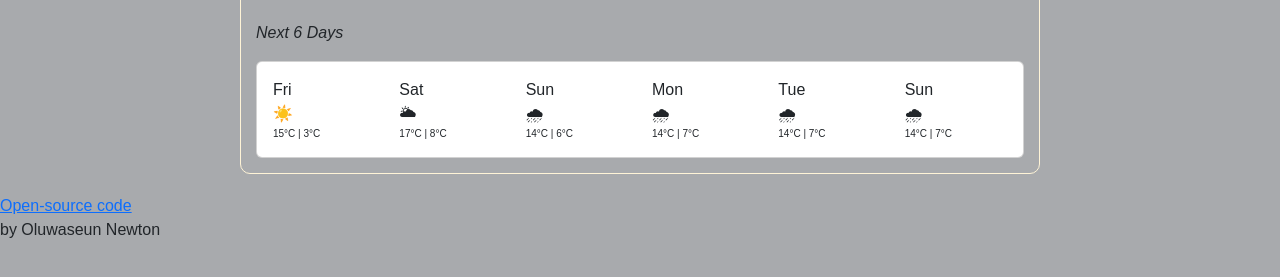
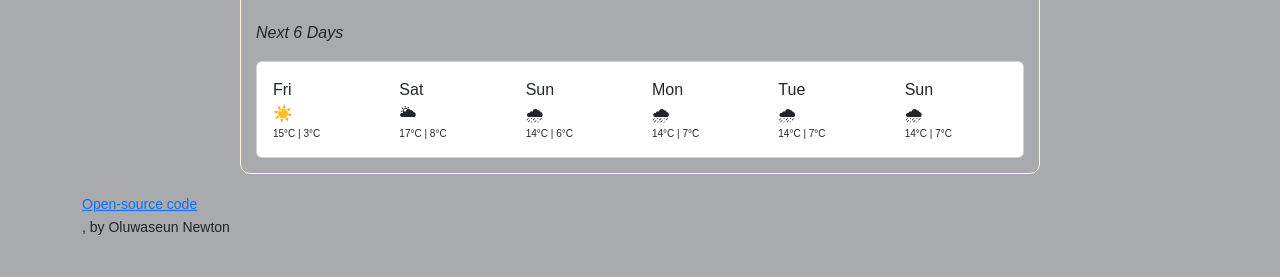
Before and after one commit to OluwaseunNewton/weather-app, a plain HTML site: page index.html in a window 1280 px wide. Shown: the part 243-520 px from the top of the page. Drawn offline with nearby package versions, Linux system fonts and the light colour scheme.

Commit message:
moved the github link into the main code

```diff
--- a/index.html
+++ b/index.html
@@ -79,12 +79,13 @@
           </div>
         </div>
       </div>
+      <small>
+        <a href="https://github.com/OluwaseunNewton/weather-app" target="_blank"
+          >Open-source code</a
+        >
+        , by Oluwaseun Newton
+      </small>
     </div>
     <script src="src/index.js"></script>
   </body>
 </html>
-
-<a href="https://github.com/OluwaseunNewton/weather-app" target="_blank">
-  Open-source code
-</a>
-<span> by Oluwaseun Newton </span>
```
